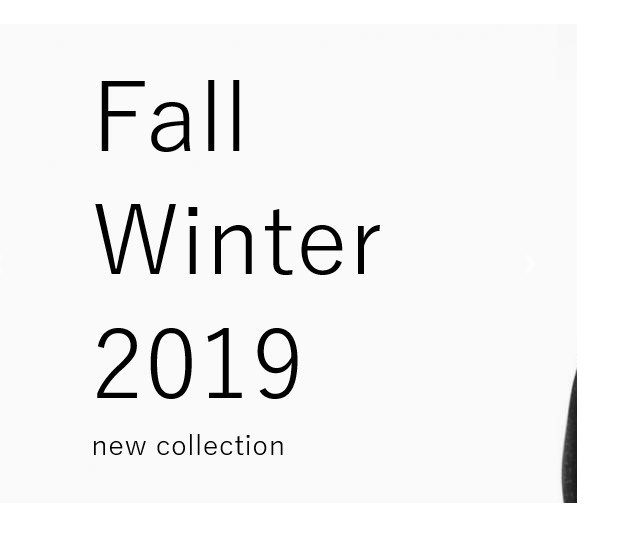
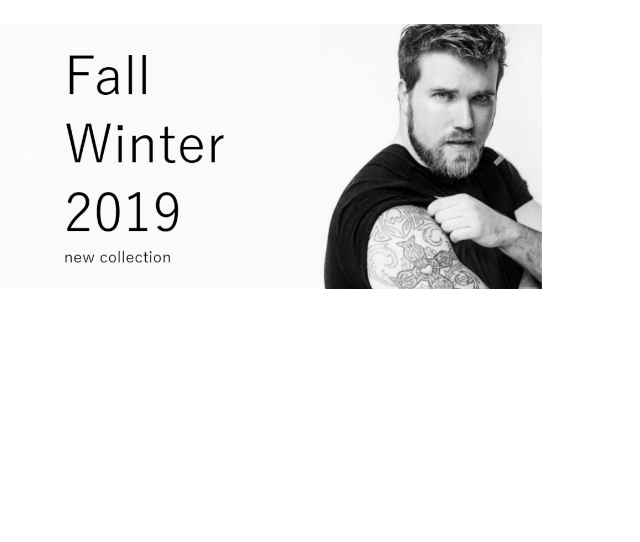
Before and after one commit to gastonestevez/TPFullstack, a PHP site: page / in a window 1280 px wide. Shown: the part 71-613 px from the top of the page, without its empty margins (376-1016 px from the left). Run offline with PHP 8.4, Linux system fonts and the light colour scheme; some libraries are stand-ins or nearby versions.

Commit message:
Emprolijo el home

```diff
--- a/homepage.php
+++ b/homepage.php
@@ -1,30 +1,34 @@
 <main class="py-4 tarjetaPrincipal">
-<div class="container-fluid">
-
-
+<div class="container">
+  <div class="row">
+    <div class="col-sm-12">
         <div id="carouselExampleControls" class="carousel slide" data-ride="carousel">
           <div class="carousel-inner">
+
             <div class="carousel-item active">
-      <img class="d-block w-90" src="img/miko2019.jpg" alt="First slide">
+              <img class="d-block img-fluid " src="img/miko2019.jpg" alt="First slide">
             </div>
+
             <div class="carousel-item">
-      <img class="d-block w-90" src="img/2.jpg" alt="Second slide">
+              <img class="d-block img-fluid" src="img/2.jpg" alt="Second slide">
             </div>
+
             <a class="carousel-control-prev" href="#carouselExampleControls" role="button" data-slide="prev">
               <span class="carousel-control-prev-icon" aria-hidden="true"></span>
               <span class="sr-only">Previous</span>
             </a>
+
             <a class="carousel-control-next" href="#carouselExampleControls" role="button" data-slide="next">
               <span class="carousel-control-next-icon" aria-hidden="true"></span>
               <span class="sr-only">Next</span>
             </a>
+
           </div>
         </div>
-
       </div>
-
   </div>
-
+</div>
+    </main>
       <footer class="main-footer">
         <ul>
           <li><img class="envios" src="img/enviosgratis.png" alt="envios_gratis"></li>
@@ -32,4 +36,3 @@
   				<li><img class="envios" src="img/mercadopago.png" alt="mercadopago"></li>
   			</ul>
   		</footer>
-    </main>
```
Lines whose indentation alone changed are shown as unchanged.
